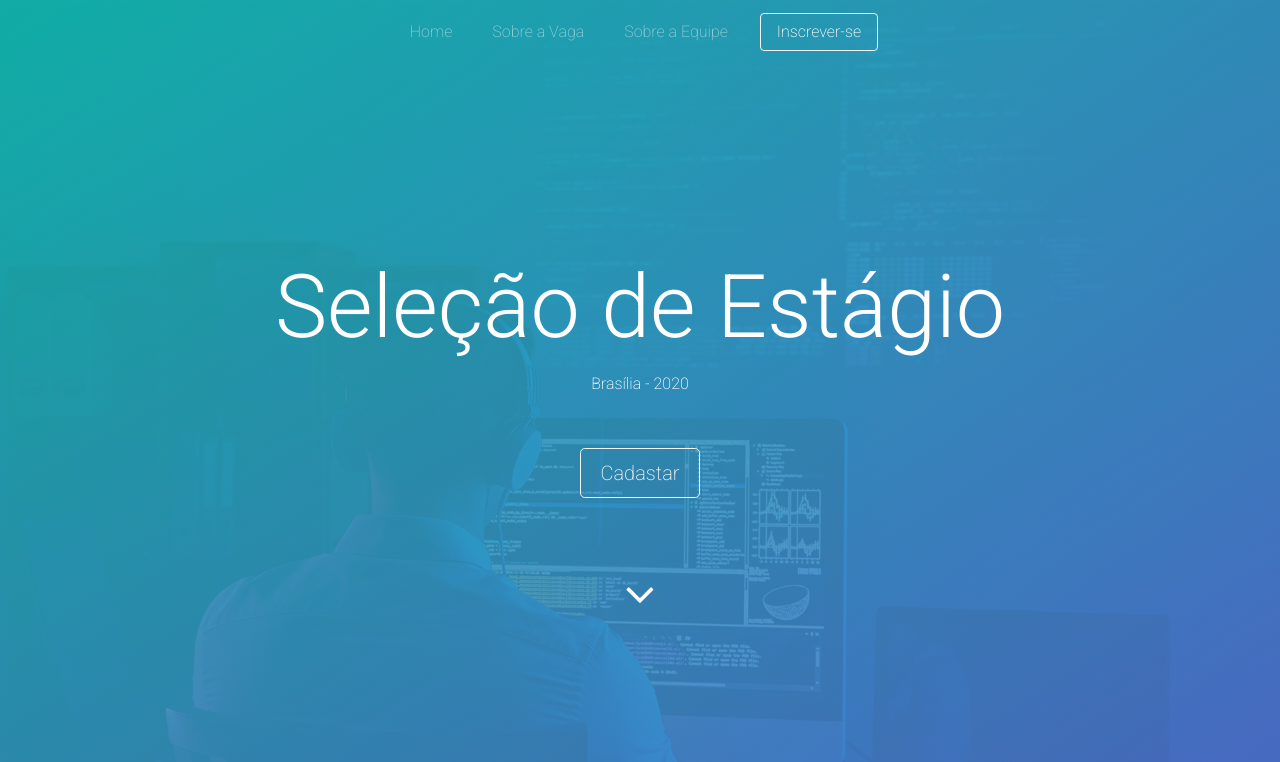
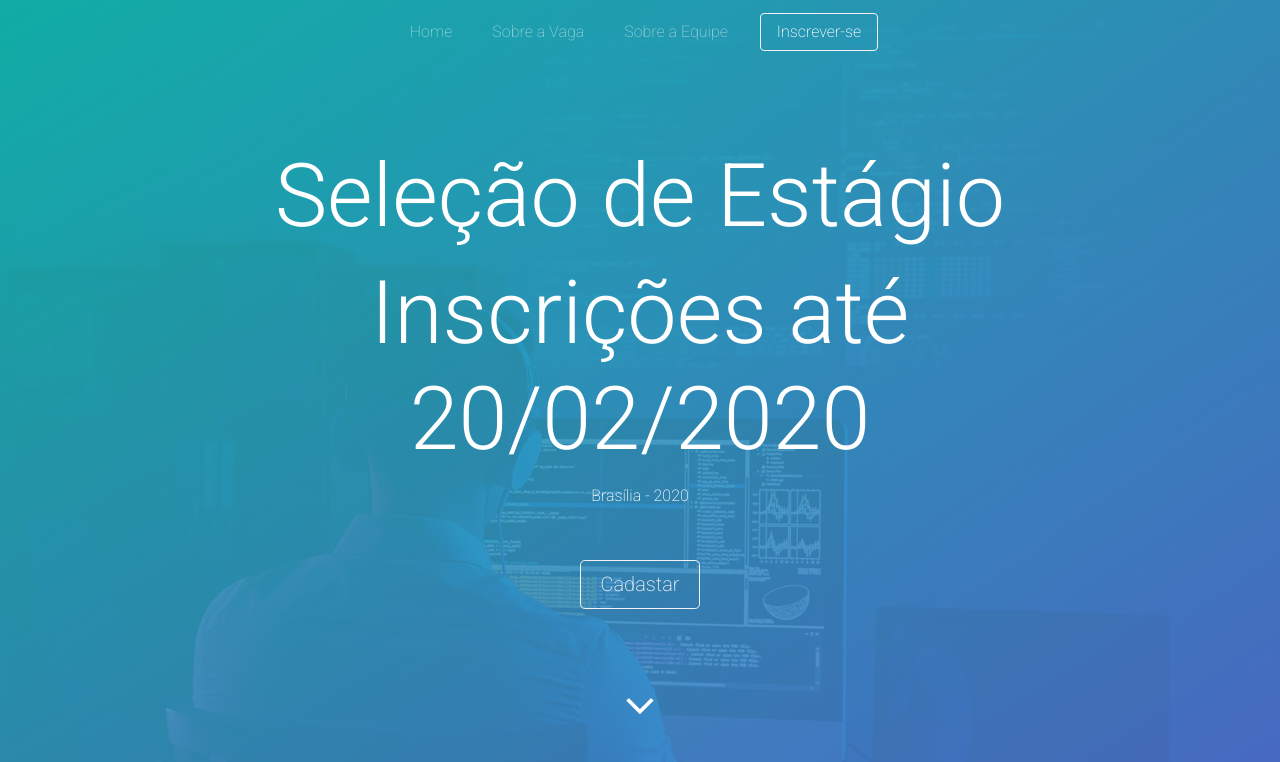
Before and after one commit to wedevbsb/selecao.io, a plain HTML site: page index.html in a window 1280 px wide. Shown: the top 762 px of the page. Drawn offline with nearby package versions, Linux system fonts and the light colour scheme.

Commit message:
Atualização de espaço e período de inscrição

```diff
--- a/index.html
+++ b/index.html
@@ -45,6 +45,7 @@
       <div class="row">
         <div class="col-lg-12 text-white mt-5">
           <h1 class="display-2 d-none d-md-block">Seleção de Estágio</h1>
+          <h3 class="display-2 d-none d-md-block">Inscrições até 20/02/2020</h3>
           <h1 class="display-4 d-block d-md-none">Seleção de Estágio WEDEV</h1>
           <h3 class="display-4 d-block d-md-none">Inscrições até 20/02/2020</h3>
           <p class="">Brasília - 2020</p>
```
